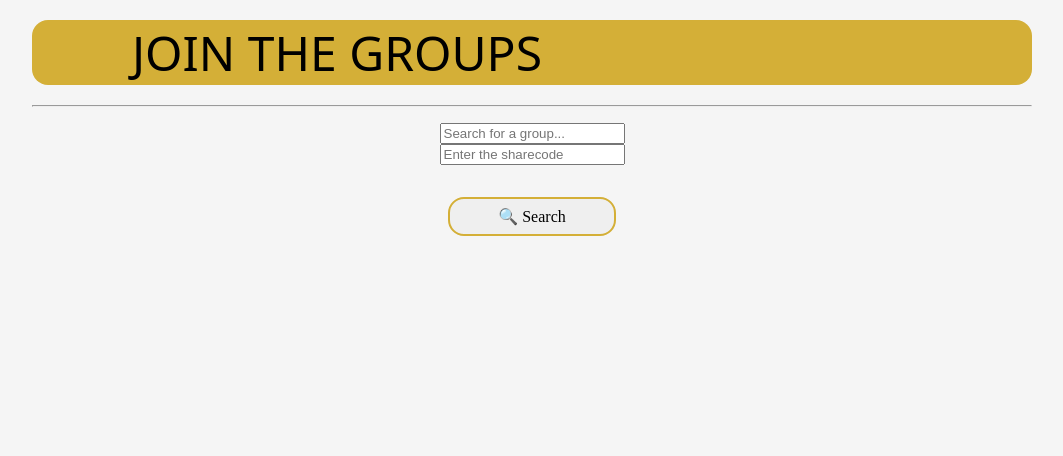
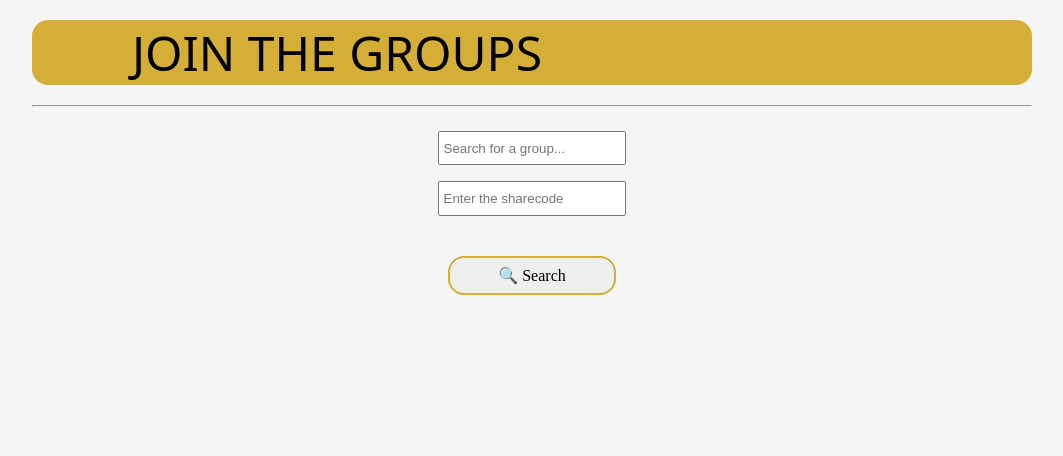
Before and after one commit to RSapsford89/armonario_collaborative_calendar, a Django app: page /group/join/ in a window 1280 px wide. Shown: the part 118-574 px from the top of the page, without its empty margins (108-1171 px from the left). Run offline with Django 5.2, Linux system fonts and the light colour scheme; a user stored in the database is signed in; some web fonts are replaced.

Commit message:
group join inputs made larger for accessibility. readme updates

```diff
--- a/armonario_proj/static/css/style.css
+++ b/armonario_proj/static/css/style.css
@@ -219,6 +219,16 @@ img{
 .helptext{
   font-size: 0.8rem;
 }
+#group-input{
+  padding: 0.2rem;
+  margin: 0.5rem;
+  height: 1.5rem;
+}
+#code-input{
+  padding: 0.2rem;
+  margin: 0.5rem;
+  height: 1.5rem;
+}
 /* Styling for Event List page */
 /* Accordion functional design from: https://supfort.com/pure-css-accordion-without-javascript */
 /* Accordion items */
--- a/group_profile/templates/group_profile/join.html
+++ b/group_profile/templates/group_profile/join.html
@@ -10,10 +10,10 @@
         <form method="post" class="form-with-validation">
             {% csrf_token %}
             <div>
-                <input type="text" name="group_search" value="{{group_search}}" placeholder="Search for a group...">
+                <input id="group-input" type="text" name="group_search" value="{{group_search}}" placeholder="Search for a group...">
             </div>
             <div>
-                <input type="text" name="sharecode_test" value="{{sharecode_test}}" placeholder="Enter the sharecode">
+                <input id="code-input" type="text" name="sharecode_test" value="{{sharecode_test}}" placeholder="Enter the sharecode">
             </div>
             <div class="slide-wrapper">
                 <button type="submit" class="slide-button">
```
Also changed, not shown: README.md, 1 other file.
